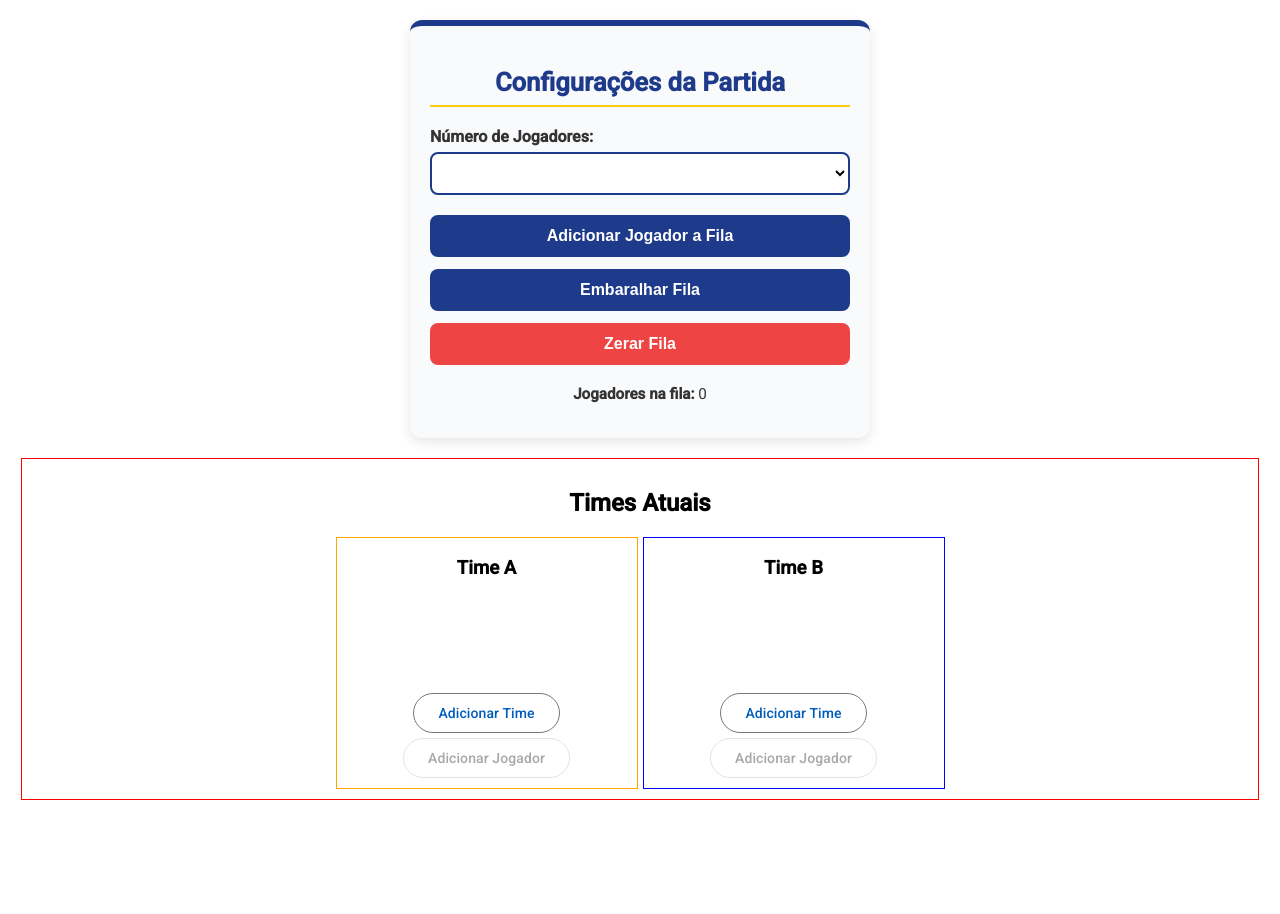
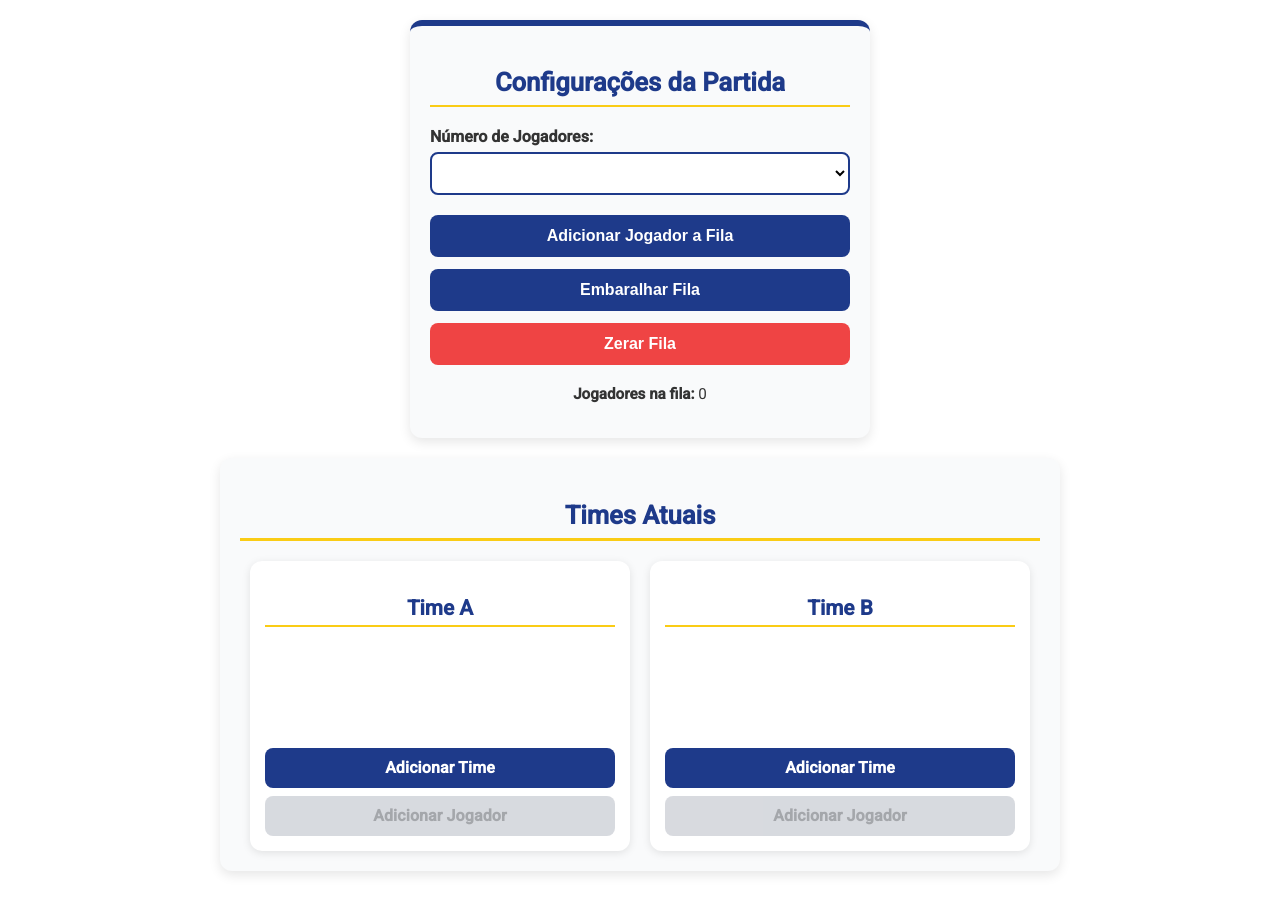
Before and after one commit to gabrielsndev/fila-volei-app, an Angular app: page / in a window 1280 px wide. Shown: the top 914 px of the page. Built offline with nearby package versions, Linux system fonts and the light colour scheme.

Commit message:
estilizando o time-atual.componente

```diff
--- a/src/app/components/time-atual/time-atual.component.css
+++ b/src/app/components/time-atual/time-atual.component.css
@@ -1,65 +1,139 @@
-.main{
-    margin: auto;
-    max-width: 95%;
-    border: 1px solid red;
-    padding: 10px;
+.main {
+  margin: 20px auto;
+  max-width: 800px;
+  padding: 20px;
+  background: var(--neutral-bg);
+  border-radius: 12px;
+  box-shadow: 0 4px 12px var(--shadow-color);
 }
 
-.title{
-    text-align: center;
+.title {
+  text-align: center;
+  font-size: 1.6rem;
+  font-weight: 700;
+  color: var(--primary-blue);
+  margin-bottom: 20px;
+  border-bottom: 3px solid var(--secondary-yellow);
+  padding-bottom: 8px;
 }
 
-.times{
-    display: flex;
-    width: fit-content;
-    margin: auto;
-    gap: 5px;
+.times {
+  display: flex;
+  justify-content: center;
+  gap: 20px;
+  flex-wrap: wrap;
 }
 
-.first-time{
-    display: flex;
-    flex-direction: column;
-    justify-content: space-between;
-    min-height: 250px;
-    max-width: 300px;
-    text-align: center;
-    border: 1px solid orange;
+.first-time,
+.second-time {
+  flex: 1 1 300px;
+  display: flex;
+  flex-direction: column;
+  align-items: center;
+  min-height: 260px;
+  max-width: 350px;
+  padding: 15px;
+  border-radius: 12px;
+  background: white;
+  box-shadow: 0 2px 8px var(--shadow-color);
+  transition: transform 0.2s ease;
 }
 
-.second-time{
-    display: flex;
-    flex-direction: column;
-    justify-content: space-between;
-    min-height: 250px;
-    max-width: 300px;
-    text-align: center;
-    border: 1px solid blue;
+.first-time:hover,
+.second-time:hover {
+  transform: translateY(-3px);
 }
 
-.buttons{
-    margin-bottom: 10px;
+.first-time h3,
+.second-time h3 {
+  font-size: 1.3rem;
+  font-weight: 700;
+  margin-bottom: 10px;
+  color: var(--primary-blue);
+  border-bottom: 2px solid var(--secondary-yellow);
+  padding-bottom: 5px;
+  width: 100%;
+  text-align: center;
 }
 
-.button{
-    margin: 5px;
+.player {
+  width: 90%;
+  height: 50px;
+  margin: 8px auto;
+  padding: 0 12px;
+  border: 2px solid var(--primary-blue);
+  border-radius: 25px;
+  display: flex;
+  align-items: center;
+  justify-content: space-between;
+  background: var(--neutral-bg);
+  color: var(--neutral-text);
+  font-size: 1rem;
+  font-weight: 500;
+  transition: all 0.2s ease;
 }
 
-.player{
-    width: 90%;
-    height: 45px;
-    border: 3px solid var(--color-primary);
-    margin: auto;
-    border-radius: 20px;
-    display: flex;
-    align-items: center;
-    justify-content: space-around;
-    color: var(--color-text);
-    font-size: 12px;
+.player:hover {
+  background: rgba(30, 58, 138, 0.05);
+  border-color: var(--secondary-yellow);
 }
 
-.material-icons{
-    font-size: 30px;
-    color: red;
-    border: solid 2px red;
-    border-radius: 50px;
+.material-icons {
+  font-size: 22px;
+  color: var(--danger-red);
+  background: rgba(239, 68, 68, 0.1);
+  border-radius: 50%;
+  padding: 4px;
+  cursor: pointer;
+  transition: all 0.2s ease;
 }
+
+.material-icons:hover {
+  background: var(--danger-red);
+  color: white;
+  transform: scale(1.1);
+}
+
+.buttons {
+  margin-top: auto;
+  display: flex;
+  flex-direction: column;
+  gap: 8px;
+  width: 100%;
+}
+
+.buttons button {
+  padding: 10px;
+  font-size: 1rem;
+  font-weight: 600;
+  border-radius: 8px;
+  cursor: pointer;
+  border: none;
+  transition: all 0.25s ease;
+}
+
+.buttons .button {
+  background: var(--primary-blue);
+  color: white;
+}
+
+.buttons .button:hover {
+  background: #152d66;
+}
+
+.buttons button:not(.button) {
+  background: var(--secondary-yellow);
+  color: #222;
+}
+
+.buttons button:not(.button):disabled {
+  background: #bec2ca;
+  color: #696d75;
+  cursor: not-allowed;
+  opacity: 0.6;
+}
+
+
+.buttons button:not(.button):hover {
+  background: #eab308;
+}
--- a/src/styles.css
+++ b/src/styles.css
@@ -12,8 +12,8 @@
  */
 
 :root {
-  --primary-blue: #1e3a8a;   /* azul escuro elegante */
-  --secondary-yellow: #facc15; /* amarelo vibrante */
+  --primary-blue: #1e3a8a;
+  --secondary-yellow: #facc15;
   --danger-red: #ef4444;
   --danger-red-hover: #dc2626;
   --neutral-bg: #f9fafb;
```
